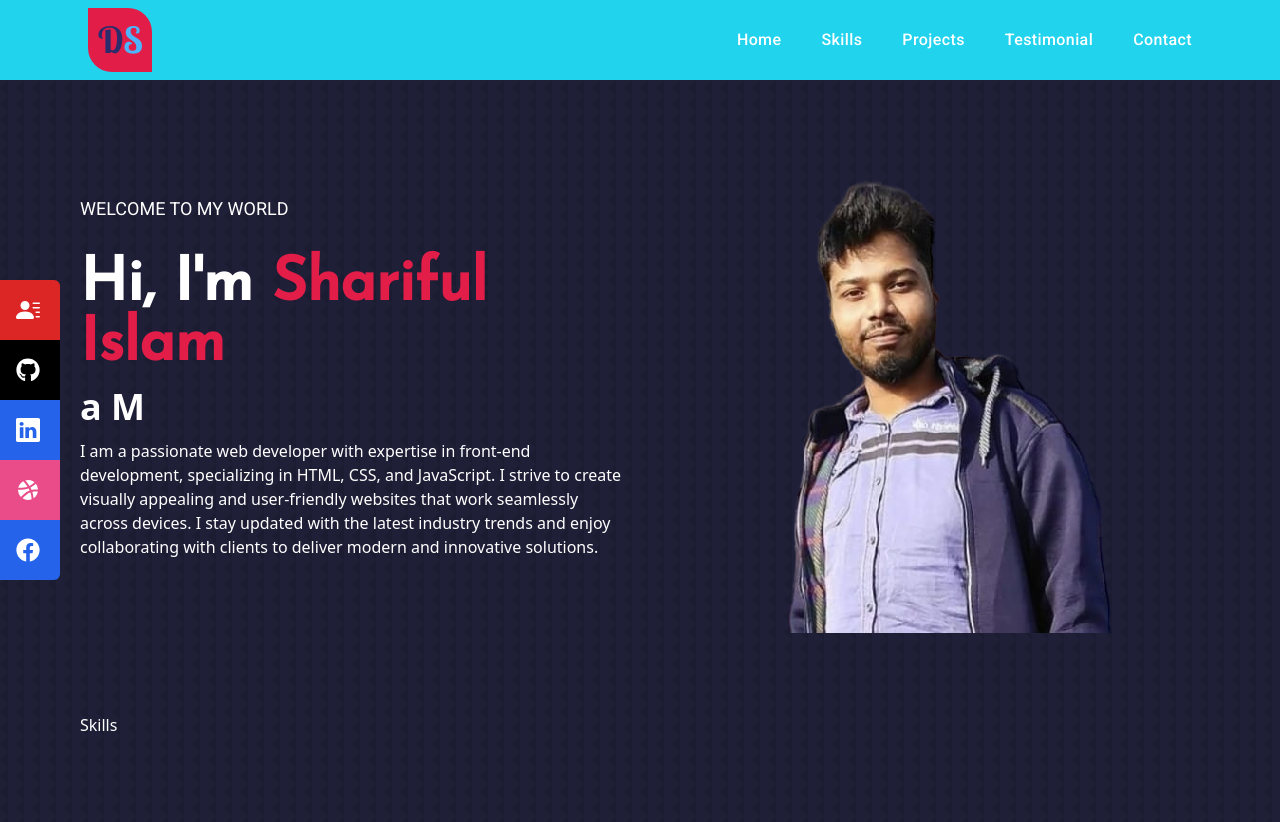
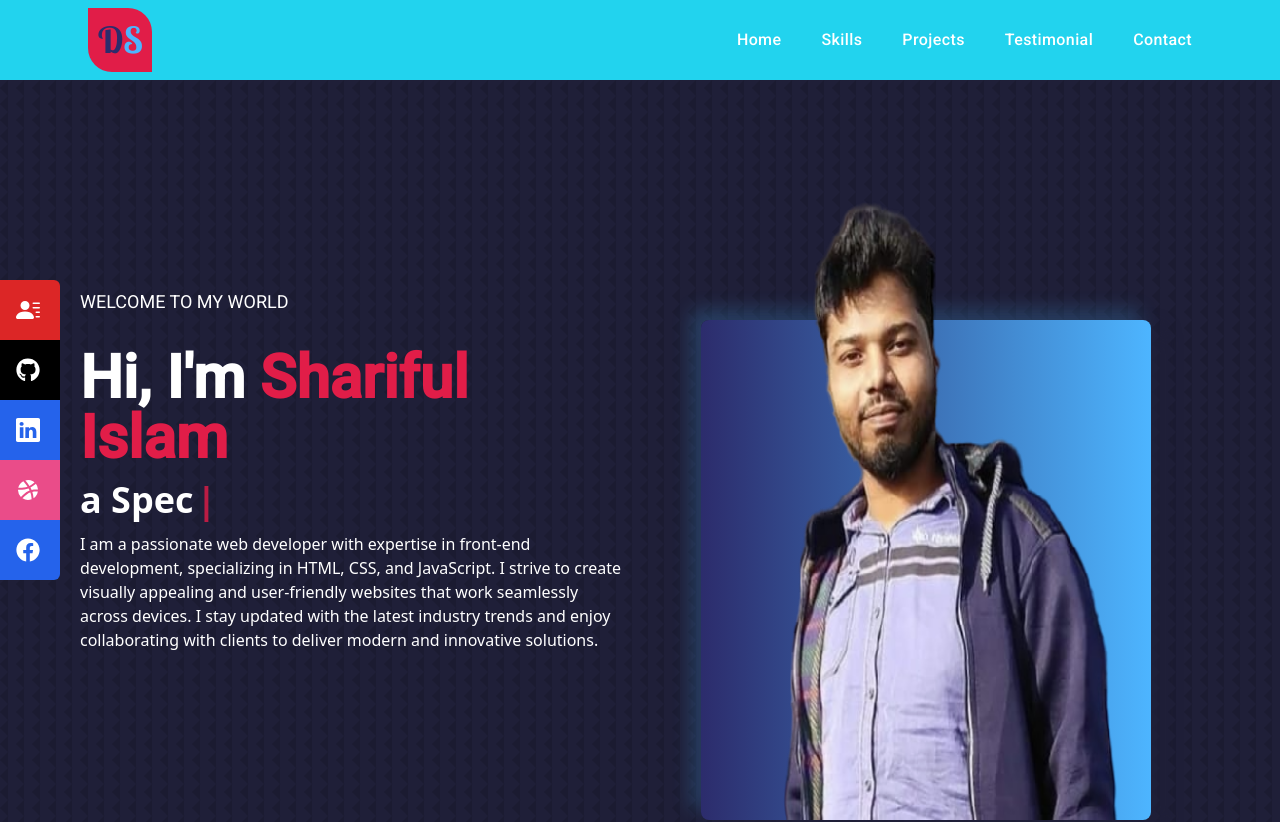
Before and after one commit to shariful10/Developer-Shariful-Portfolio, a React (Vite) app: page / in a window 1280 px wide. Shown: the top 822 px of the page. Built offline with nearby package versions, Linux system fonts and the light colour scheme.

Commit message:
Banner Image Background Color Added

```diff
--- a/src/Pages/Banner/Banner.jsx
+++ b/src/Pages/Banner/Banner.jsx
@@ -12,11 +12,15 @@ const Banner = () => {
 	});
 
 	return (
-		<section id="home" className="pt-10 pb-20 grid md:grid-cols-2 justify-between items-center gap-6">
+		<section
+			id="home"
+			className="pt-10 pb-20 grid md:grid-cols-2 justify-between items-center gap-6">
 			<div className="order-2 md:order-1">
 				<div className="flex flex-col gap-3 mt-5 md:mt-0">
-					<h4 className="text-[16px] md:text-lg font-normal font-Roboto">WELCOME TO MY WORLD</h4>
-					<h1 className="text-4xl md:text-6xl font-bold font-Josefin mt-5">
+					<h4 className="text-[16px] md:text-lg font-normal font-Roboto">
+						WELCOME TO MY WORLD
+					</h4>
+					<h1 className="text-4xl md:text-6xl font-bold font-Roboto mt-5">
 						Hi, I'm <span className="text-rose-600">Shariful Islam</span>
 					</h1>
 					<h2 className="text-[26px] md:text-4xl font-bold">
@@ -36,8 +40,16 @@ const Banner = () => {
 					</p>
 				</div>
 			</div>
-			<div className="order-1 md:order-2">
+			{/* <div className="order-1 md:order-2">
 				<img className="mx-auto" src={coverImg} alt="" />
+			</div> */}
+			<div className="w-full lgl:w-1/2 flex justify-center items-center relative order-1 md:order-2">
+				<img
+					className="w-[300px] h-[400px] lg:w-[500px] lg:h-[700px] z-10"
+					src={coverImg}
+					alt="bannerImg"
+				/>
+				<div className="absolute bottom-0 w-[300px] h-[300px] lg:w-[450px] lg:h-[500px] bg-gradient-to-r from-navy to-primary shadow-shadowOne flex justify-center items-center rounded-lg"></div>
 			</div>
 		</section>
 	);
--- a/src/Shared/Navbar/Navbar.jsx
+++ b/src/Shared/Navbar/Navbar.jsx
@@ -7,8 +7,7 @@ import { navLinkData } from "../../Components/navLinkData";
 const Navbar = () => {
 	return (
 		<>
-			<Link spy={true} smooth={true} offset={-70} duration={500}>
-				<div className="bg-cyan-400 sticky top-0 z-10 scroll-smooth">
+			<div className="bg-cyan-400 sticky top-0 z-20 scroll-smooth">
 				<Container>
 					<div className="p-2 flex justify-between items-center">
 						<Link to="/">
@@ -28,7 +27,7 @@ const Navbar = () => {
 											spy={true}
 											smooth={true}
 											offset={-70}
-												duration={500}>
+											duration={300}>
 											{title}
 										</Link>
 									</li>
@@ -38,7 +37,6 @@ const Navbar = () => {
 					</div>
 				</Container>
 			</div>
-			</Link>
 			<SocialIcons />
 		</>
 	);
--- a/src/Shared/SocialIcons/SocialIcons.jsx
+++ b/src/Shared/SocialIcons/SocialIcons.jsx
@@ -7,7 +7,7 @@ import Container from "../Container/Container";
 const SocialIcons = () => {
 	return (
 		<Container>
-			<div className="flex fixed flex-col top-[35%] left-0">
+			<div className="flex fixed flex-col top-[35%] left-0 z-20">
 				<ul>
 					<li className="text-white w-[170px] h-[60px] flex justify-between items-center ml-[-110px] hover:ml-[-1px] duration-300 bg-red-600 rounded-tr-md">
 						<a
--- a/tailwind.config.js
+++ b/tailwind.config.js
@@ -17,6 +17,9 @@ export default {
 			backgroundImage: {
 				bodyBg: "url('./src/assets/bg-texture.png')",
 			},
+			boxShadow: {
+				shadowOne: "10px 10px 19px #1f1f38, -10px -10px 19px #4db5ff3c",
+			},
 		},
 	},
 	plugins: [],
```
Also changed, not shown: public/favicon.png. Lines whose indentation alone changed are shown as unchanged.
